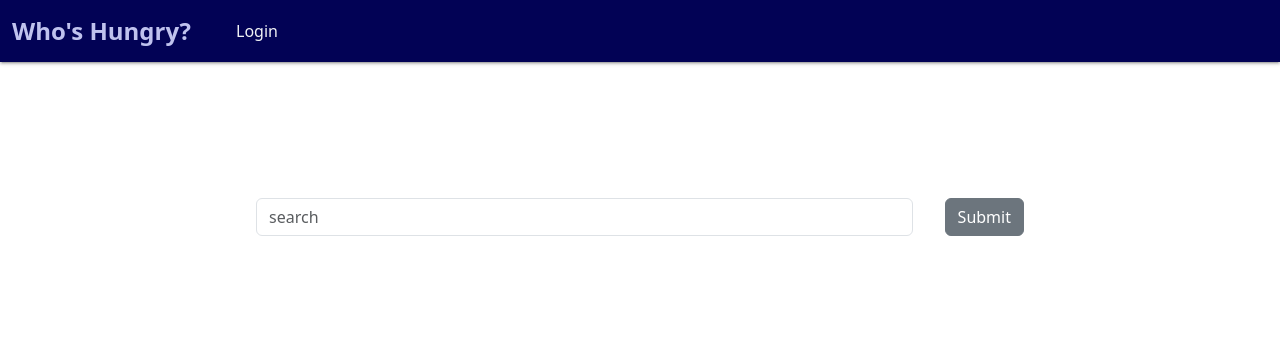
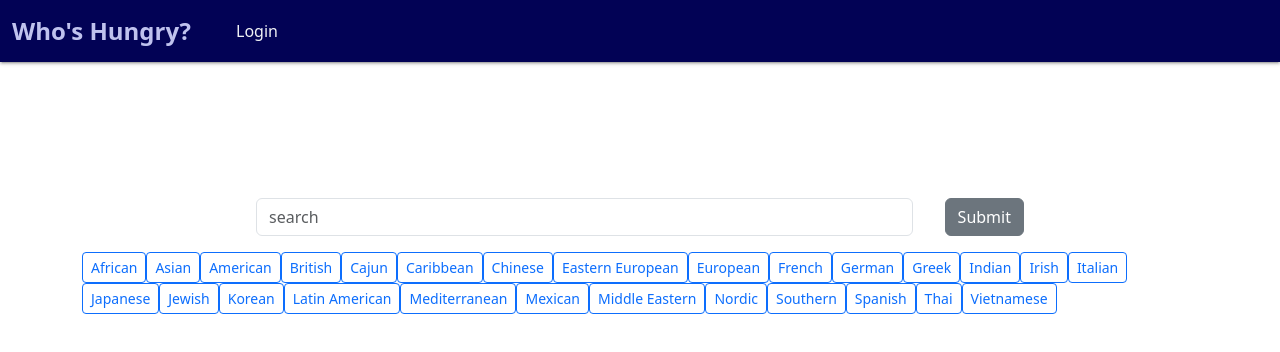
Before and after one commit to natesmith21/whos-hungry, a React (Vite) app in the folder frontend/: page /recipes in a window 1280 px wide. Shown: the top 352 px of the page. Built offline with nearby package versions, Linux system fonts and the light colour scheme.

Commit message:
browse by cuisineType

```diff
--- a/frontend/src/components/SearchBar.jsx
+++ b/frontend/src/components/SearchBar.jsx
@@ -12,7 +12,7 @@ const SearchBar = ( { searchFor }) => {
 
     const submitSearch = evt => {
       evt.preventDefault();
-      searchFor(searchTerm.trim() || undefined);
+      searchFor({query: encodeURIComponent(searchTerm.trim()) || undefined});
     };
 
     return (
--- a/frontend/src/components/recipes/Recipe.jsx
+++ b/frontend/src/components/recipes/Recipe.jsx
@@ -4,6 +4,7 @@ import dbApi from "../../dbApi";
 import { cleanHTML } from '../../utils';
 import UserContext from "../../UserContext";
 import { Container, Row, Col } from "reactstrap";
+
 
 const Recipe = () => {
     const { id } = useParams();
--- a/frontend/src/components/recipes/RecipeList.jsx
+++ b/frontend/src/components/recipes/RecipeList.jsx
@@ -5,7 +5,8 @@ import SearchBar from "../SearchBar";
 import RecipeCard from "./RecipeCard";
 import UserContext from "../../UserContext";
 import './recipeList.css';
-import { Container } from "reactstrap";
+import { Container, Button } from "reactstrap";
+import { cuiseneTypes } from "../../utils";
 
 const RecipesList = () => {
     const location = useLocation();
@@ -13,7 +14,7 @@ const RecipesList = () => {
     const [recipes, setRecipes] = useState();
     const [term, setTerm] = useState();
 
-    // console.log(setSearchTerm);
+    console.log(recipes);
     // is there a better way to do this search? should I clear location.state once I'm done with it? does it need to be in the dep. array for the useEffect?
     if (location.state) {
         useEffect(() => {
@@ -22,19 +23,27 @@ const RecipesList = () => {
         // window.history.replaceState({}, '');
     }
 
-    const search = async (q, offset=0) => {
-        setTerm(q)
-        let rec = await dbApi.searchRecipes(q, {offset});
+    const search = async (data) => {
+        (data.query) && setTerm(data.query);
+        let rec = await dbApi.searchRecipes(data);
         setRecipes(rec.recipes);
     }
 
-    // const next = async (q, offset=0) => {
-    //     search(term, recipes.number);
-    // }
+    const next = () => {
+        search(term, {offset: (recipes.number + recipes.offset)});
+    }
+
+    const browseCuisene = evt => {
+        evt.preventDefault();
+        search('', {cuisine: evt.target.id});
+    }
 
     if (!recipes) return (
         <section>
             <SearchBar searchFor={search} />
+            <Container fluid="md">
+                {cuiseneTypes.map(c => <Button key={c} id={c} color="primary" size="sm" outline onClick={browseCuisene}>{c}</Button>)}
+            </Container>
         </section>
     )
 
@@ -44,7 +53,7 @@ const RecipesList = () => {
             <Container fluid="md" className="recipe-container">
             {recipes.results.map(r => <RecipeCard key={r.id} recipe={r} />)}
             </Container>
-            {(recipes.totalResults > (recipes.number + recipes.offset)) && <button >Next</button> }
+            {(recipes.totalResults > (recipes.number + recipes.offset)) && <button onClick={next}>Next</button> }
         </section>
     )
 
--- a/frontend/src/dbApi.js
+++ b/frontend/src/dbApi.js
@@ -61,8 +61,8 @@ class dbApi {
         return res.recipe;
       }
 
-      static async searchRecipes(term, data){
-        let res = await this.request(`recipes/search/${encodeURIComponent(term)}`, data);
+      static async searchRecipes(data){
+        let res = await this.request(`recipes/search/`, data);
         return res;
       }
 
--- a/frontend/src/utils.js
+++ b/frontend/src/utils.js
@@ -27,4 +27,34 @@ export const cleanHTML = (dirtyHTML) => {
       return cleaned;
 }
 
+export const cuiseneTypes = [
+  'African',
+  'Asian',
+  'American',
+  'British',
+  'Cajun',
+  'Caribbean',
+  'Chinese',
+  'Eastern European',
+  'European',
+  'French',
+  'German',
+  'Greek',
+  'Indian',
+  'Irish',
+  'Italian',
+  'Japanese',
+  'Jewish',
+  'Korean',
+  'Latin American',
+  'Mediterranean',
+  'Mexican',
+  'Middle Eastern',
+  'Nordic',
+  'Southern',
+  'Spanish',
+  'Thai',
+  'Vietnamese'
+];
+
 // export default { cleanHTML }
```
Also changed, not shown: 2 other files (tests, documents, lock files or other folders).
